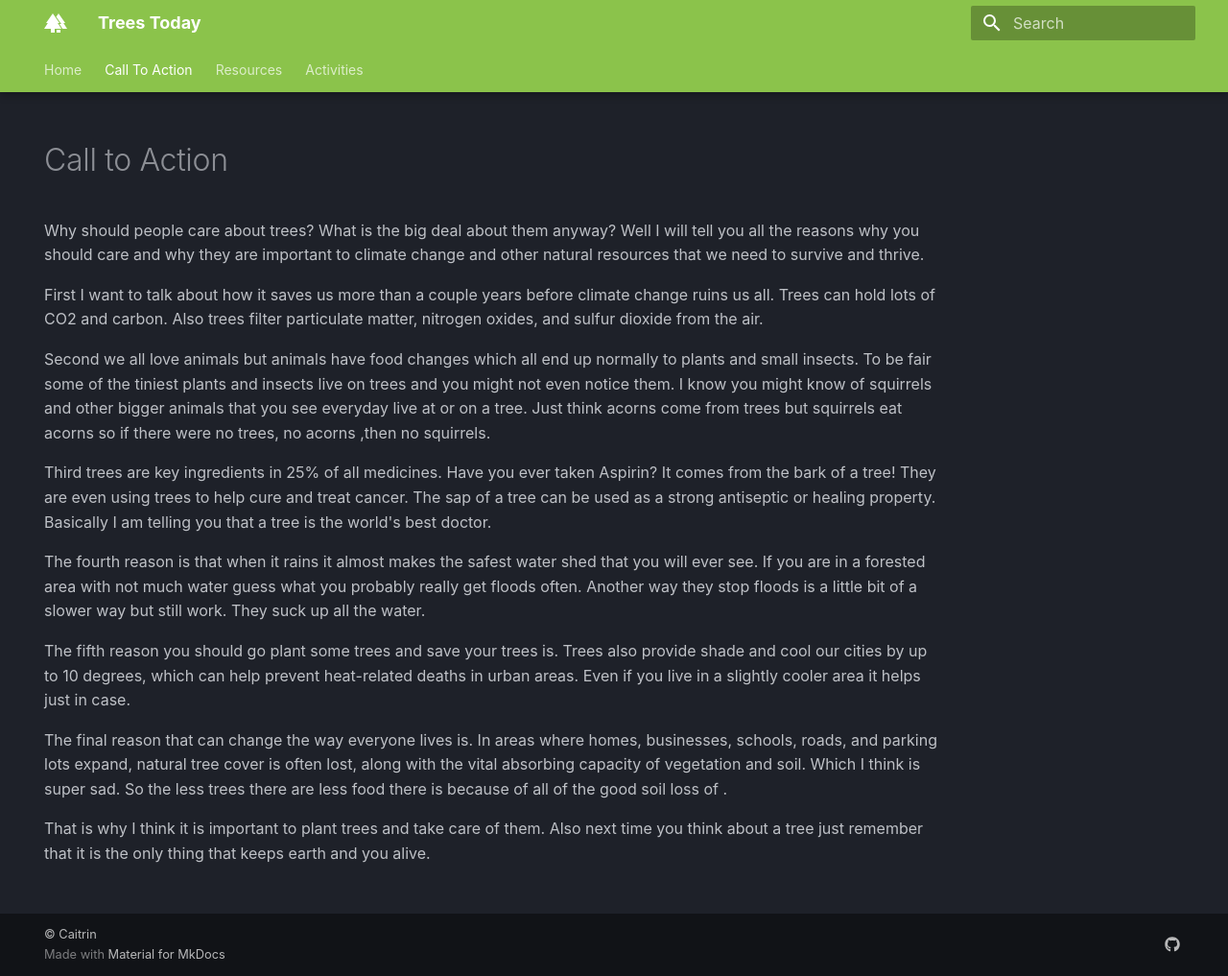
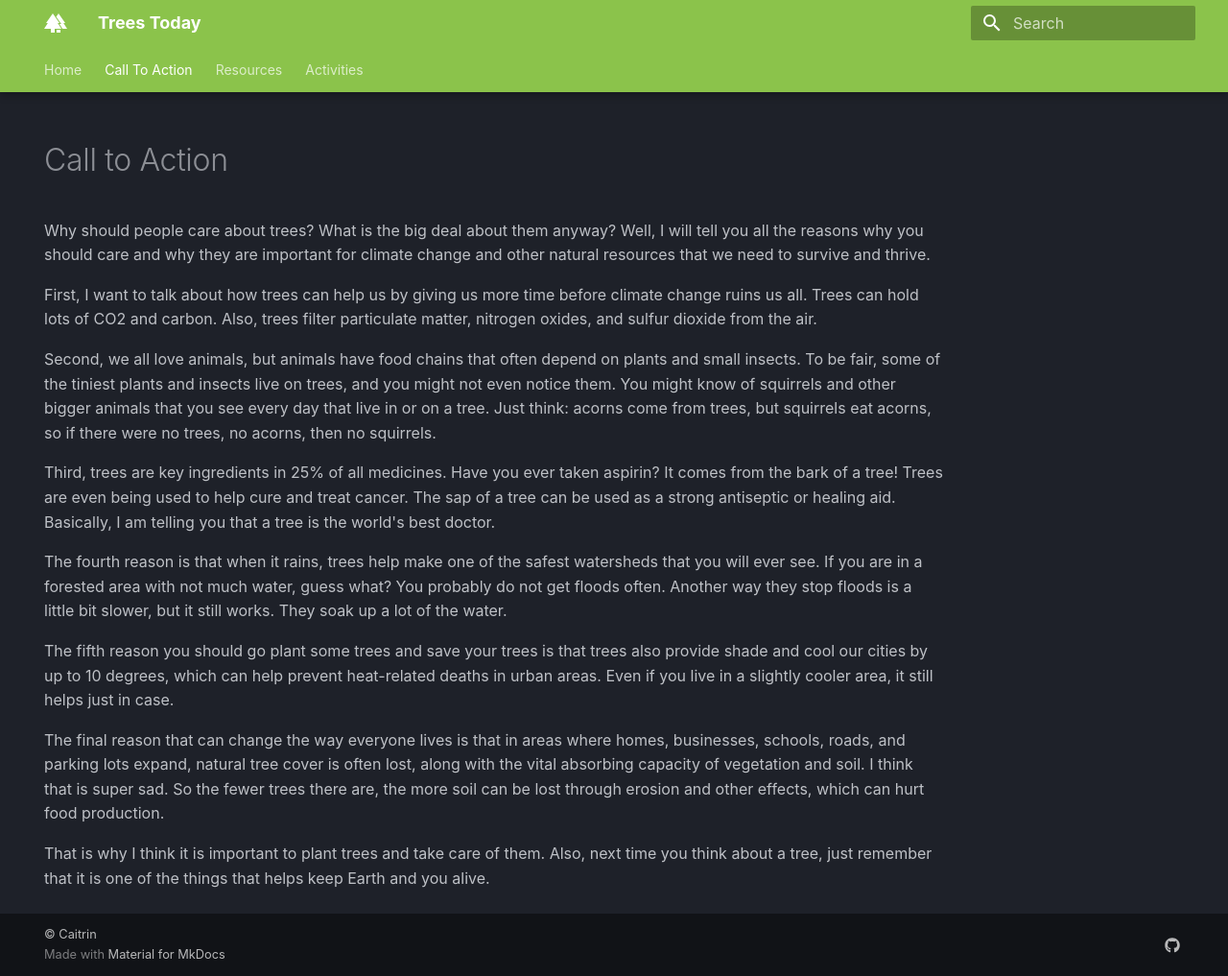
Before and after one commit to elliottmb/kitkat-trees, an MkDocs documentation site: the page built from docs/action.md, in a window 1280 px wide and 1017 px high. Shown: the whole window at 96% size. Built offline with MkDocs 1.6.1 and Material for MkDocs 9.7.7, drawn with Linux system fonts in a browser that asks for light colours; some web fonts are replaced.

Commit message:
fix my grammaaaaaarrrrrrrrrr

```diff
--- a/docs/action.md
+++ b/docs/action.md
@@ -5,44 +5,44 @@ hide:
 
 # Call to Action
 
-Why should people care about trees? What is the big deal about them anyway? Well
+Why should people care about trees? What is the big deal about them anyway? Well,
 I will tell you all the reasons why you should care and why they are important
-to climate change and other natural resources that we need to survive and
+for climate change and other natural resources that we need to survive and
 thrive.
 
-First I want to talk about how it saves us more than a couple years before
-climate change ruins us all. Trees can hold lots of CO2 and carbon. Also trees
+First, I want to talk about how trees can help us by giving us more time before
+climate change ruins us all. Trees can hold lots of CO2 and carbon. Also, trees
 filter particulate matter, nitrogen oxides, and sulfur dioxide from the air.
 
-Second we all love animals but animals have food changes which all end up
-normally to plants and small insects. To be fair some of the tiniest plants and
-insects live on trees and you might not even notice them. I know you might know
-of squirrels and other bigger animals that you see everyday live at or on a
-tree. Just think acorns come from trees but squirrels eat acorns so if there
-were no trees, no acorns ,then no squirrels.
+Second, we all love animals, but animals have food chains that often depend
+on plants and small insects. To be fair, some of the tiniest plants and
+insects live on trees, and you might not even notice them. You might know
+of squirrels and other bigger animals that you see every day that live in or on a
+tree. Just think: acorns come from trees, but squirrels eat acorns, so if there
+were no trees, no acorns, then no squirrels.
 
-Third trees are key ingredients in 25% of all medicines. Have you ever taken
-Aspirin? It comes from the bark of a tree! They are even using trees to help
+Third, trees are key ingredients in 25% of all medicines. Have you ever taken
+aspirin? It comes from the bark of a tree! Trees are even being used to help
 cure and treat cancer. The sap of a tree can be used as a strong antiseptic or
-healing property. Basically I am telling you that a tree is the world's best
+healing aid. Basically, I am telling you that a tree is the world's best
 doctor.
 
-The fourth reason is that when it rains it almost makes the safest water shed
-that you will ever see. If you are in a forested area with not much water guess
-what you probably really get floods often. Another way they stop floods is a
-little bit of a slower way but still work. They suck up all the water.
+The fourth reason is that when it rains, trees help make one of the safest
+watersheds that you will ever see. If you are in a forested area with not much
+water, guess what? You probably do not get floods often. Another way they stop
+floods is a little bit slower, but it still works. They soak up a lot of the water.
 
-The fifth reason you should go plant some trees and save your trees is. Trees
+The fifth reason you should go plant some trees and save your trees is that trees
 also provide shade and cool our cities by up to 10 degrees, which can help
 prevent heat-related deaths in urban areas. Even if you live in a slightly
-cooler area it helps just in case.
+cooler area, it still helps just in case.
 
-The final reason that can change the way everyone lives is. In areas where
+The final reason that can change the way everyone lives is that in areas where
 homes, businesses, schools, roads, and parking lots expand, natural tree cover
 is often lost, along with the vital absorbing capacity of vegetation and soil.
-Which I think is super sad. So the less trees there are less food there is
-because of all of the good soil loss of .
+I think that is super sad. So the fewer trees there are, the more soil can be
+lost through erosion and other effects, which can hurt food production.
 
-That is why I think it is important to plant trees and take care of them. Also
-next time you think about a tree just remember that it is the only thing that
-keeps earth and you alive.
+That is why I think it is important to plant trees and take care of them. Also,
+next time you think about a tree, just remember that it is one of the things
+that helps keep Earth and you alive.
```
